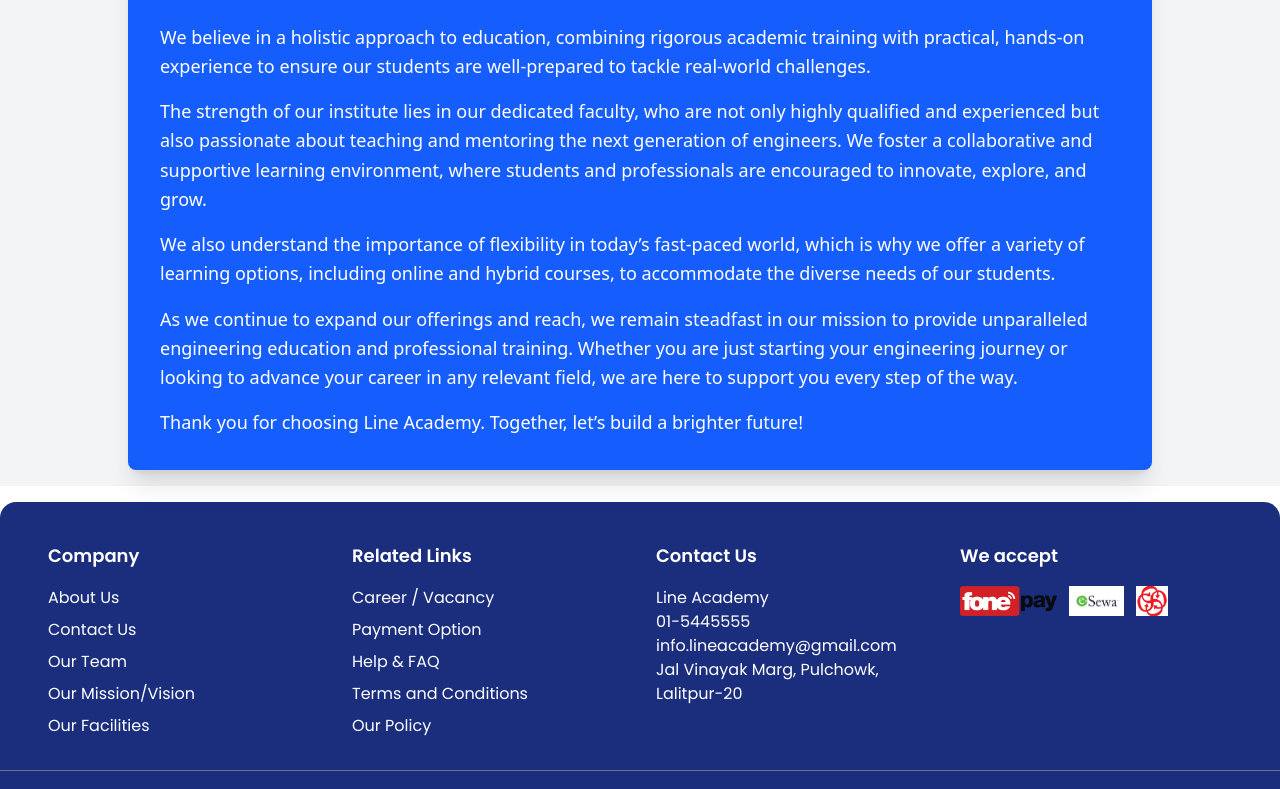
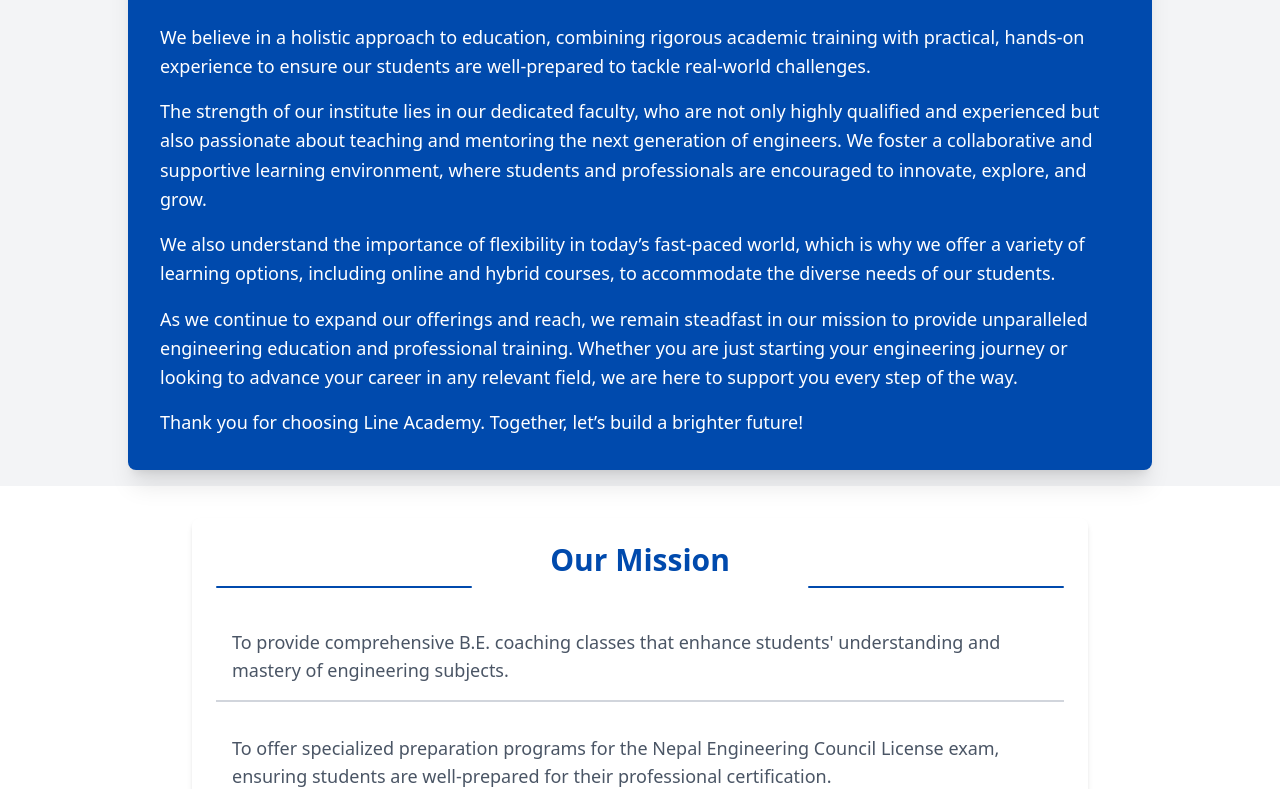
Before and after one commit to suman-190/line-academy, a Next.js app: page /about in a window 1280 px wide. Shown: the part 559-1348 px from the top of the page. Built offline with nearby package versions, Linux system fonts and the light colour scheme.

Commit message:
About amodied

```diff
--- a/src/app/about/page.tsx
+++ b/src/app/about/page.tsx
@@ -5,10 +5,21 @@ import Image from 'next/image';
 import CEOImage from '../../../public/ceo.png';
 
 const AboutPage = () => {
+  const boxVariants = {
+    hidden: { opacity: 0, y: 20 },
+    visible: { opacity: 1, y: 0, transition: { duration: 1.5, ease: 'easeOut' } },
+  };
+
+  const listItemVariants = {
+    hidden: { opacity: 0, y: 10 },
+    visible: { opacity: 1, y: 0, transition: { duration: 1, ease: 'easeOut' } },
+  };
+
   return (
+    <div>
     <div className="flex justify-center items-center min-h-screen bg-gray-100 p-4 text-white">
       <motion.div
-        className="bg-blue-600 p-8 rounded-lg shadow-xl max-w-5xl w-full "
+        className="bg-[#004aad] p-8 rounded-lg shadow-xl max-w-5xl w-full "
         initial={{ opacity: 0, y: 20 }}
         animate={{ opacity: 1, y: 0 }}
         transition={{ duration: 0.8 }}
@@ -87,8 +98,63 @@ const AboutPage = () => {
         </motion.p>
       </motion.div>
 
-
-
+    </div>
+    <motion.div
+      initial="hidden"
+      animate="visible"
+      variants={boxVariants}
+      className="p-6 bg-white rounded-lg shadow-md hover:shadow-2xl transition-all duration-300 ease-in-out max-w-4xl mx-auto mt-8"
+    >
+      <div className="text-3xl font-semibold text-center text-[#004aad] mb-6 ">
+       <p>Our Mission</p>
+        <div className='flex justify-between'>
+        <p className='w-64 bg-[#004aad] h-0.5 mt-2 rounded-xl'></p>
+        <p className='w-64 bg-[#004aad] h-0.5 mt-2 rounded-xl'></p>
+        </div>
+      </div>
+      <ul className="space-y-4">
+        <motion.li
+          initial="hidden"
+          animate="visible"
+          variants={listItemVariants}
+          className="text-lg text-gray-600 p-4 border-b-2 border-gray-300 hover:border-yellow-500 hover:shadow-lg hover:shadow-yellow-500 transition-all duration-300"
+        >
+          To provide comprehensive B.E. coaching classes that enhance students' understanding and mastery of engineering subjects.
+        </motion.li>
+        <motion.li
+          initial="hidden"
+          animate="visible"
+          variants={listItemVariants}
+          className="text-lg text-gray-600 p-4 border-b-2 border-gray-300 hover:border-yellow-500 hover:shadow-lg hover:shadow-yellow-500 transition-all duration-300"
+        >
+          To offer specialized preparation programs for the Nepal Engineering Council License exam, ensuring students are well-prepared for their professional certification.
+        </motion.li>
+        <motion.li
+          initial="hidden"
+          animate="visible"
+          variants={listItemVariants}
+          className="text-lg text-gray-600 p-4 border-b-2 border-gray-300 hover:border-yellow-500 hover:shadow-lg hover:shadow-yellow-500 transition-all duration-300"
+        >
+          To deliver practical and industry-relevant training for students and professionals, bridging the gap between academic learning and real-world application.
+        </motion.li>
+        <motion.li
+          initial="hidden"
+          animate="visible"
+          variants={listItemVariants}
+          className="text-lg text-gray-600 p-4 border-b-2 border-gray-300 hover:border-yellow-500 hover:shadow-lg hover:shadow-yellow-500 transition-all duration-300"
+        >
+          To foster an environment that encourages continuous learning, critical thinking, and innovation in the engineering field.
+        </motion.li>
+        <motion.li
+          initial="hidden"
+          animate="visible"
+          variants={listItemVariants}
+          className="text-lg text-gray-600 p-4 border-b-2 border-gray-300 hover:border-yellow-500 hover:shadow-lg hover:shadow-yellow-500 transition-all duration-300"
+        >
+          To support the personal and professional growth of our learners by providing resources and mentorship that align with their career goals.
+        </motion.li>
+      </ul>
+    </motion.div>
     </div>
   );
 };
--- a/src/components/main.component.jsx
+++ b/src/components/main.component.jsx
@@ -270,7 +270,7 @@ const Main = () => {
 
 
 
-    <section className="relative py-16 bg-gradient-to-r from-green-500 to-green-900 text-white mt-8 rounded-[0%_10%_0%_0%]">
+    <section className="relative py-16 bg-gradient-to-r from-[#004aad] to-blue-400 text-white mt-8 rounded-[0%_10%_0%_0%]">
       <div className="container mx-auto px-6">
         <motion.h2
           className="text-4xl font-bold mb-6 text-center"
@@ -283,7 +283,7 @@ const Main = () => {
 
         <div className="flex flex-wrap justify-center gap-8 animate-move">
           <motion.div
-            className="bg-white p-6 rounded-lg shadow-md w-72 text-center transform transition-all duration-500 hover:scale-105 hover:shadow-xl hover:animate-none"
+            className="bg-white p-6 rounded-3xl shadow-md w-72 text-center transform transition-all duration-500 hover:scale-105 hover:shadow-xl hover:animate-none"
             initial={{ opacity: 0, x: -50 }}
             animate={{ opacity: 1, x: 0 }}
             transition={{ duration: 0.6, delay: 0.2 }}
@@ -295,7 +295,7 @@ const Main = () => {
           </motion.div>
 
           <motion.div
-            className="bg-white p-6 rounded-lg shadow-md w-72 text-center transform transition-all duration-500 hover:scale-105 hover:shadow-xl hover:animate-none"
+            className="bg-white p-6 rounded-3xl shadow-md w-72 text-center transform transition-all duration-500 hover:scale-105 hover:shadow-xl hover:animate-none"
             initial={{ opacity: 0, x: 50 }}
             animate={{ opacity: 1, x: 0 }}
             transition={{ duration: 0.6, delay: 0.4 }}
@@ -307,7 +307,7 @@ const Main = () => {
           </motion.div>
 
           <motion.div
-            className="bg-white p-6 rounded-lg shadow-md w-72 text-center transform transition-all duration-500 hover:scale-105 hover:shadow-xl hover:animate-none"
+            className="bg-white p-6 rounded-3xl shadow-md w-72 text-center transform transition-all duration-500 hover:scale-105 hover:shadow-xl hover:animate-none"
             initial={{ opacity: 0, y: -50 }}
             animate={{ opacity: 1, y: 0 }}
             transition={{ duration: 0.6, delay: 0.6 }}
@@ -319,7 +319,7 @@ const Main = () => {
           </motion.div>
 
           <motion.div
-            className="bg-white p-6 rounded-lg shadow-md w-72 text-center transform transition-all duration-500 hover:scale-105 hover:shadow-xl hover:animate-none"
+            className="bg-white p-6 rounded-3xl shadow-md w-72 text-center transform transition-all duration-500 hover:scale-105 hover:shadow-xl hover:animate-none"
             initial={{ opacity: 0, y: 50 }}
             animate={{ opacity: 1, y: 0 }}
             transition={{ duration: 0.6, delay: 0.8 }}
```
